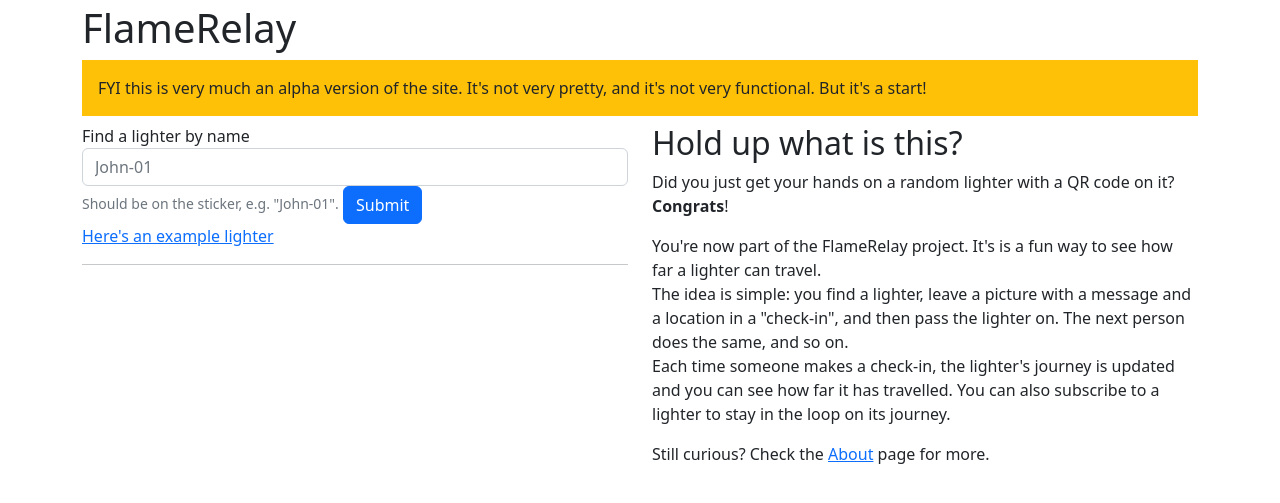
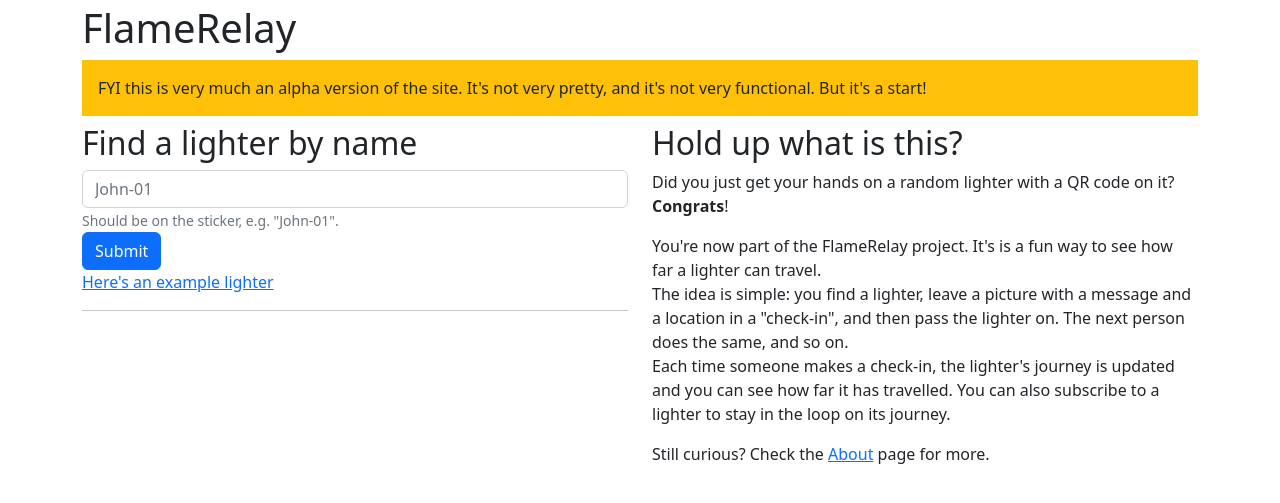
Before and after one commit to jvacek/FlameRelay, a Django app: template flamerelay/templates/pages/home.html in a window 1280 px wide. Shown: the part 56-559 px from the top of the page. Run offline with Django 4.2, Linux system fonts and the light colour scheme; the template is opened without the code that fills it, so the values that code supplies are empty; some libraries are stand-ins or nearby versions.

Commit message:
Fix homepage form a bit

```diff
--- a/flamerelay/templates/pages/home.html
+++ b/flamerelay/templates/pages/home.html
@@ -6,15 +6,17 @@
     </div>
     <!-- Chat GPT JS here we go lol -->
     <div class="row">
-        <div class="col-sm-6">
+        <div class="col-sm-6 border-right">
             <form id="my-form" method="get" action="/backend/unit/input=">
-                <label for="unit_identifier">Find a lighter by name</label>
+                <div class="form-group">
+                    <h2 for="unit_identifier">Find a lighter by name</h2>
                     <input type="text"
                            class="form-control"
                            id="unit_identifier"
                            placeholder="John-01"
                            name='input'>
                     <small id="emailHelp" class="form-text text-muted">Should be on the sticker, e.g. "John-01".</small>
+                </div>
                 <button type="submit" class="btn btn-primary">Submit</button>
             </form>
             <script>
```
Lines whose indentation alone changed are shown as unchanged.
